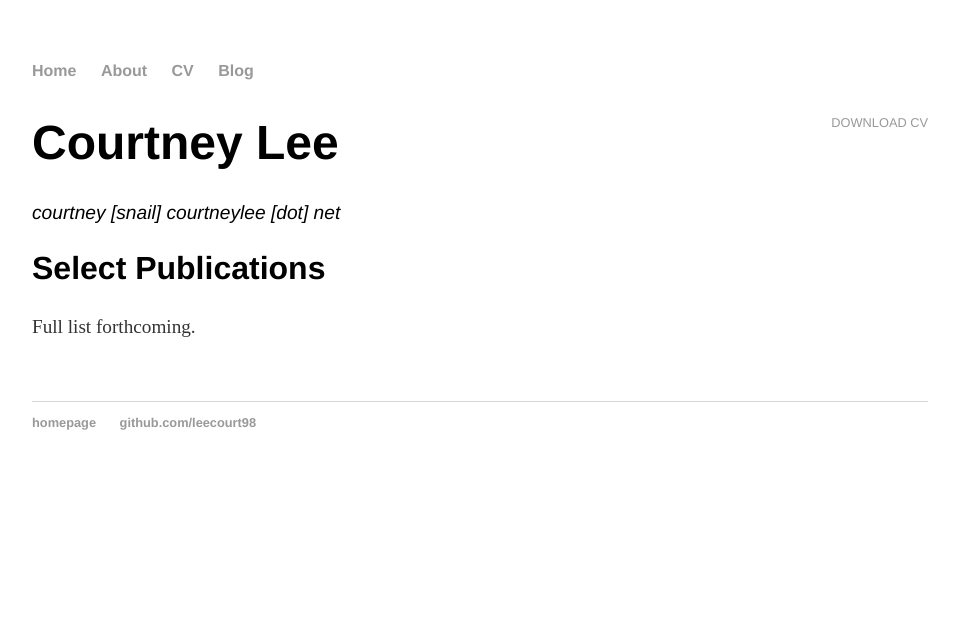
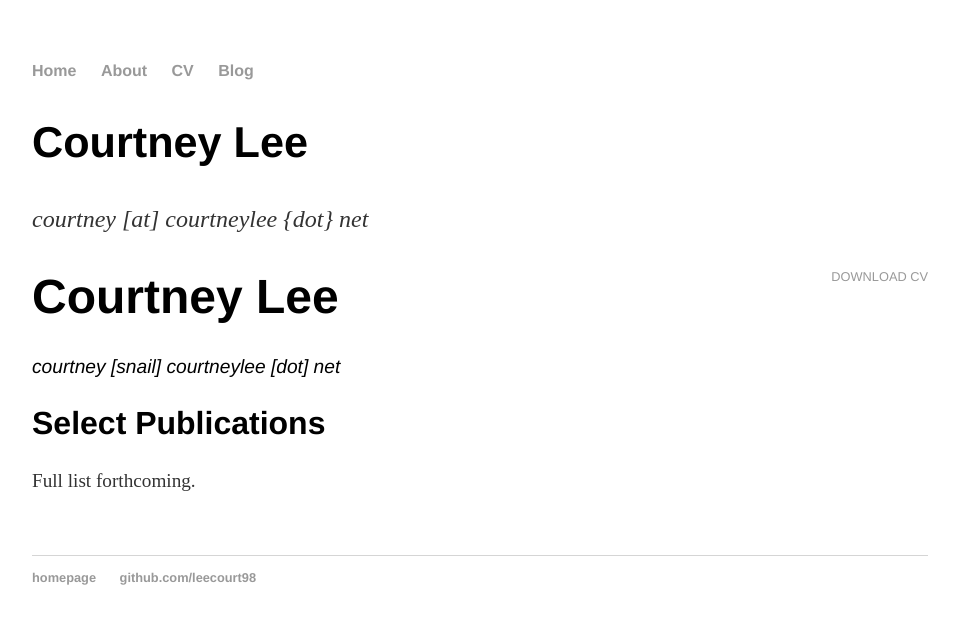
Before and after one commit to leecourt98/leecourt98.github.io, a Jekyll site: the page built from cv/index.md, in a window 1280 px wide. Shown: the top 624 px of the page, without its empty margins (160-1119 px from the left). Built offline with Jekyll 4.4.1, drawn with Linux system fonts in a browser that asks for light colours.

Commit message:
Update and rename index.html to index.md

```diff
--- a/cv/index.html
+++ b/cv/index.md
@@ -3,7 +3,10 @@ layout: default
 title: Curriculum Vitae
 ---
 
-	<div class="cv">
+## Courtney Lee
+_courtney [at] courtneylee {dot} net_
+
+<div class="cv">
 		<a href="#" class="download" title="Download CV as PDF">Download CV</a>
 					<h1>Courtney Lee</h1>
 					<address>
```
